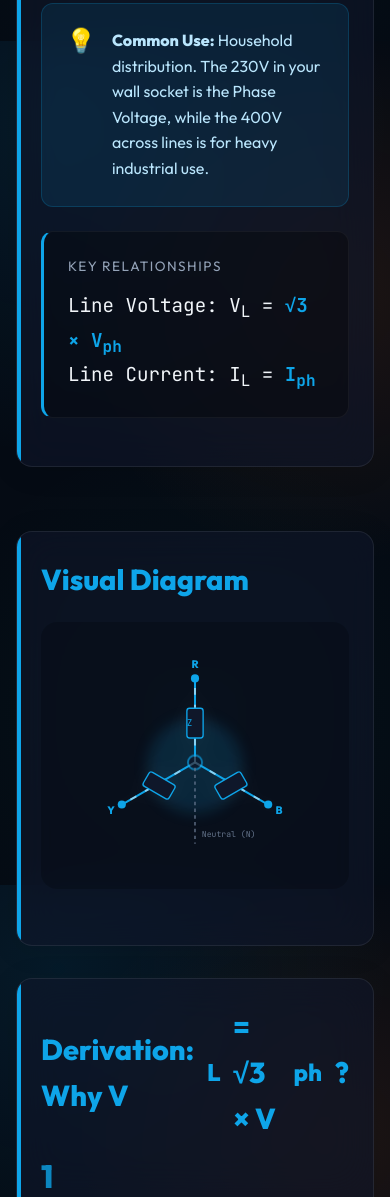
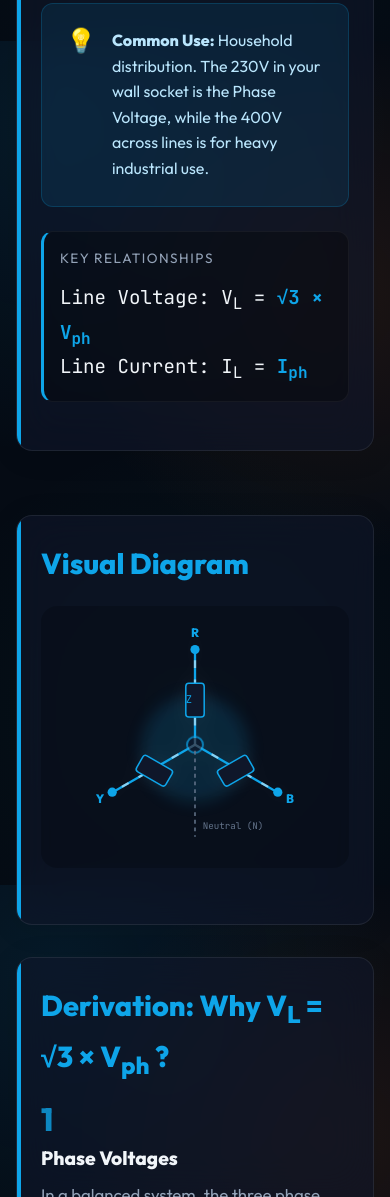
Before and after one commit to ShivamGohel2008/three-phase-star-delta-visualizer, a plain HTML site: page index.html in a window 390 px wide. Shown: the part 803-2000 px from the top of the page. Drawn offline with Linux system fonts and the light colour scheme.

Commit message:
Update index.html

```diff
--- a/index.html
+++ b/index.html
@@ -201,9 +201,6 @@
             font-size: 1.8rem;
             margin-bottom: 1.2rem;
             font-weight: 800;
-            display: flex;
-            align-items: center;
-            gap: 0.8rem;
         }
 
         .star-theme h2 {
@@ -556,6 +553,15 @@
 
             .card {
                 padding: 1.5rem;
+            }
+
+            .formula-box {
+                padding: 1rem;
+                overflow-x: auto;
+            }
+
+            .svg-container {
+                padding: 1rem;
             }
 
             header h1 {
```
